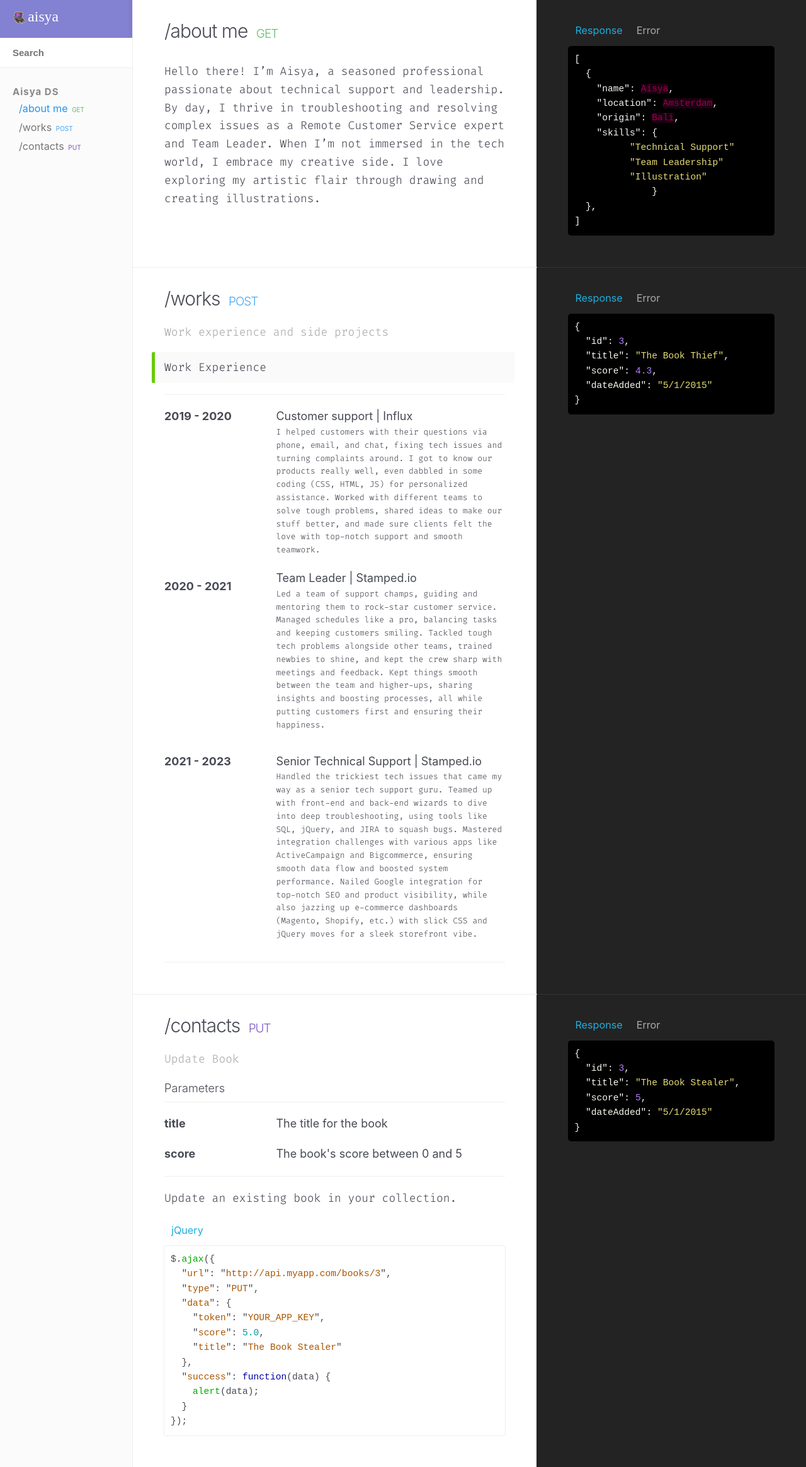
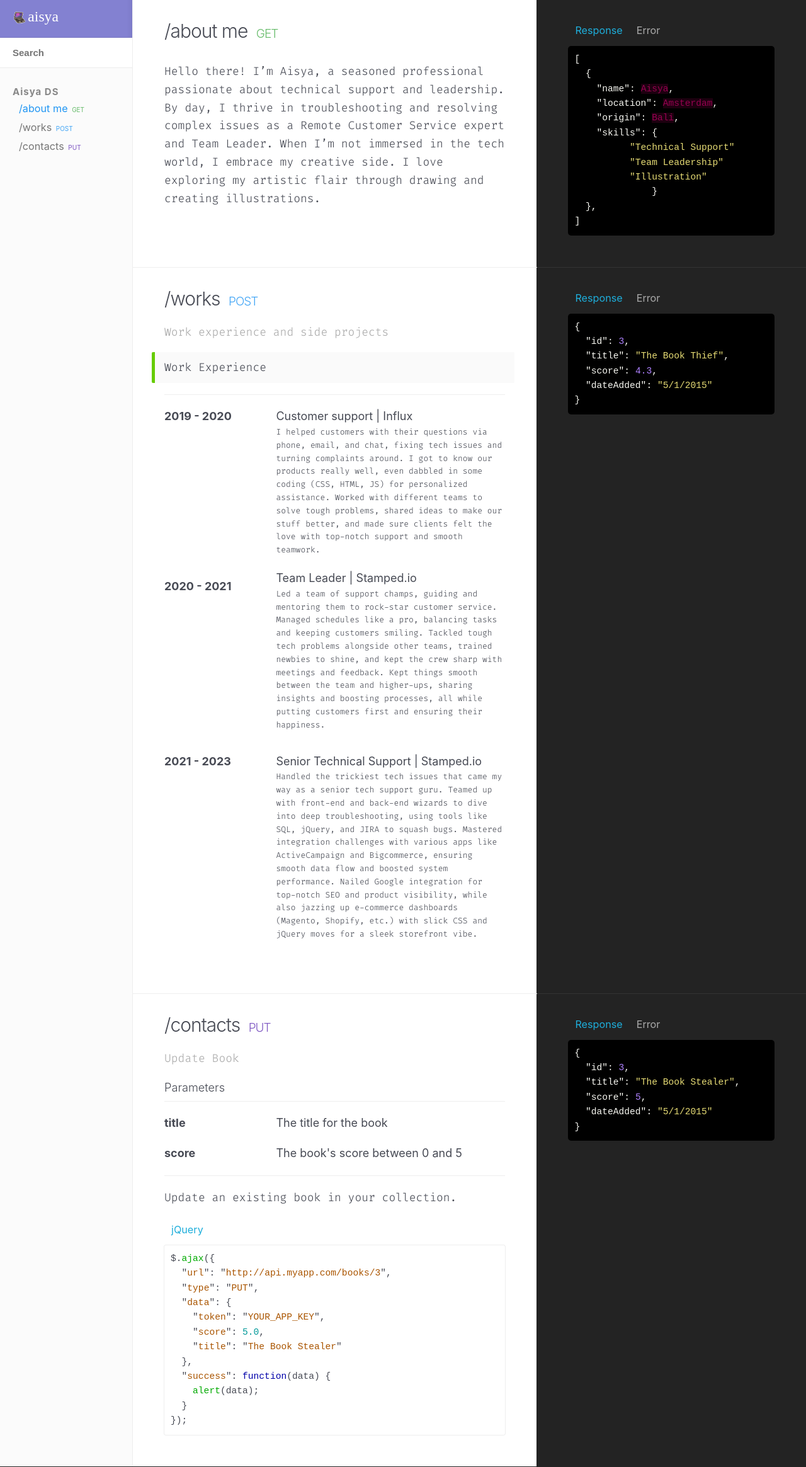
Before and after one commit to aisyadfira/aisyadfira-github, a Jekyll site: the page built from index.html, in a window 1280 px wide. Shown: the whole page at 63% size. Built offline with Jekyll 4.4.1, drawn with Linux system fonts in a browser that asks for light colours; nearby versions of some CDN libraries.

Commit message:
Update _main.scss

```diff
--- a/_sass/_main.scss
+++ b/_sass/_main.scss
@@ -585,6 +585,9 @@ section.doc-content:nth-child(2) .left-docs .code-viewer {
 .doc-content:nth-child(2) .left-docs dd p {
     font-size: 13px;
 }
+.doc-content:nth-child(2) .left-docs dl {
+    border-bottom: none;
+}
 /*
 div#sidebar li:last-child, .doc-content:last-child {
     display: none;
```
